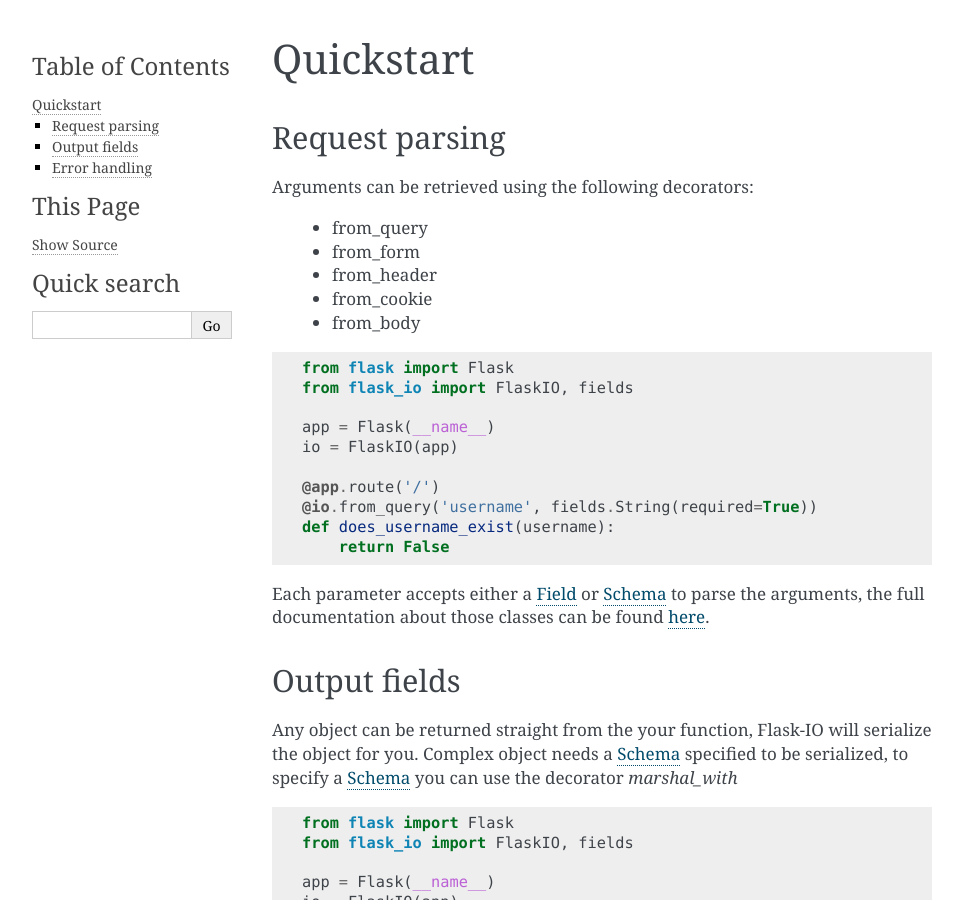
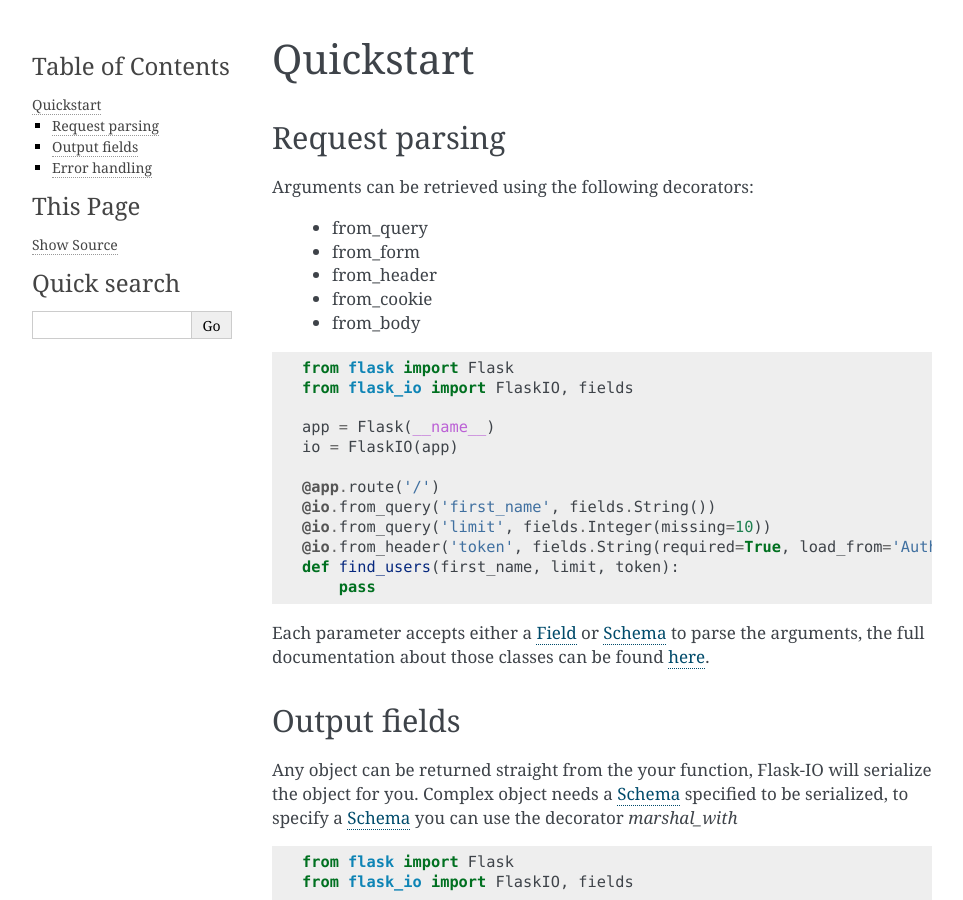
Before and after one commit to viniciuschiele/flask-io, a Sphinx documentation site: the page built from docs/quickstart.rst, in a window 1280 px wide and 900 px high. Shown: the whole window, without its empty margins (148-1111 px from the left). Built offline with Sphinx 7.4.7, drawn with Linux system fonts in a browser that asks for light colours.

Commit message:
Updated docs

```diff
--- a/docs/quickstart.rst
+++ b/docs/quickstart.rst
@@ -22,9 +22,11 @@
     io = FlaskIO(app)
 
     @app.route('/')
-    @io.from_query('username', fields.String(required=True))
-    def does_username_exist(username):
-        return False
+    @io.from_query('first_name', fields.String())
+    @io.from_query('limit', fields.Integer(missing=10))
+    @io.from_header('token', fields.String(required=True, load_from='Authorization'))
+    def find_users(first_name, limit, token):
+        pass
 
 Each parameter accepts either a `Field <http://marshmallow.readthedocs.org/en/latest/api_reference.html#module-marshmallow.fields>`_ or `Schema <http://marshmallow.readthedocs.org/en/latest/api_reference.html#schema>`_ to parse the arguments, the full documentation about those classes can be found `here <http://marshmallow.readthedocs.org>`_.
 
```
